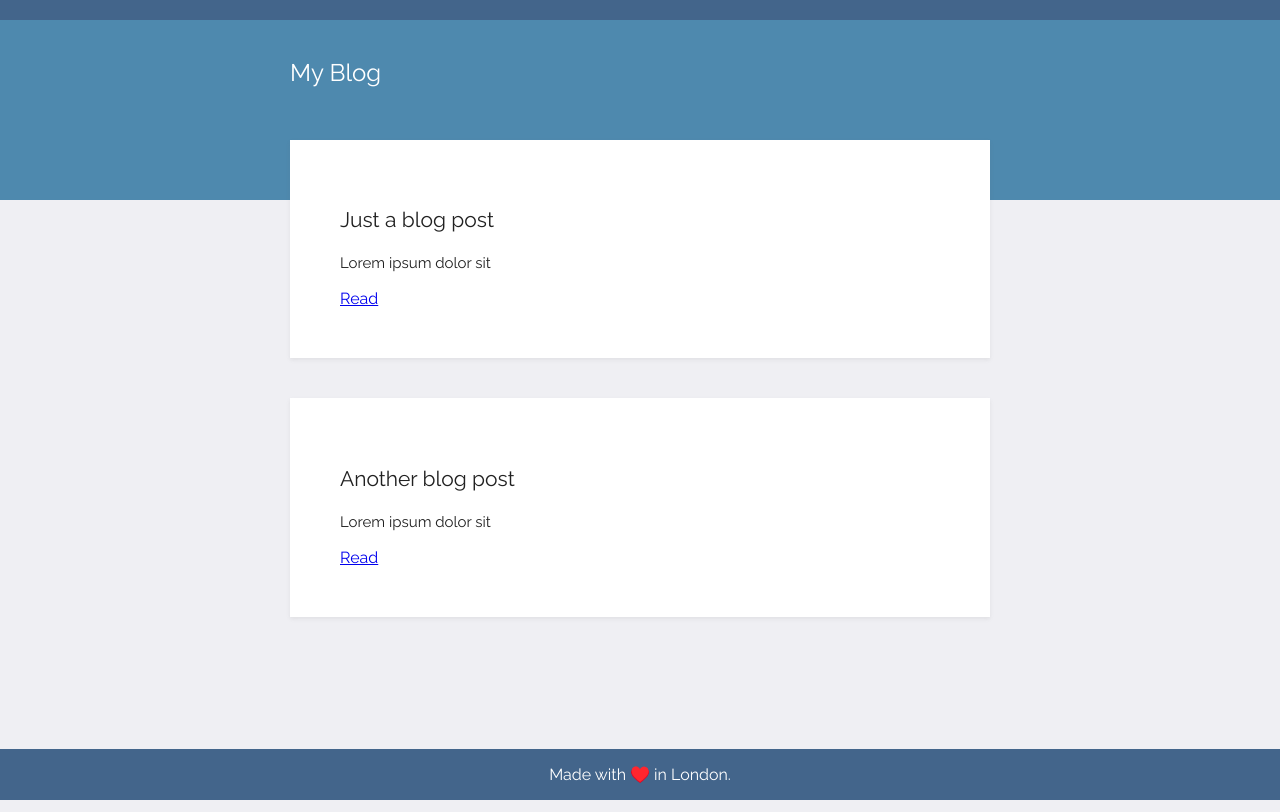
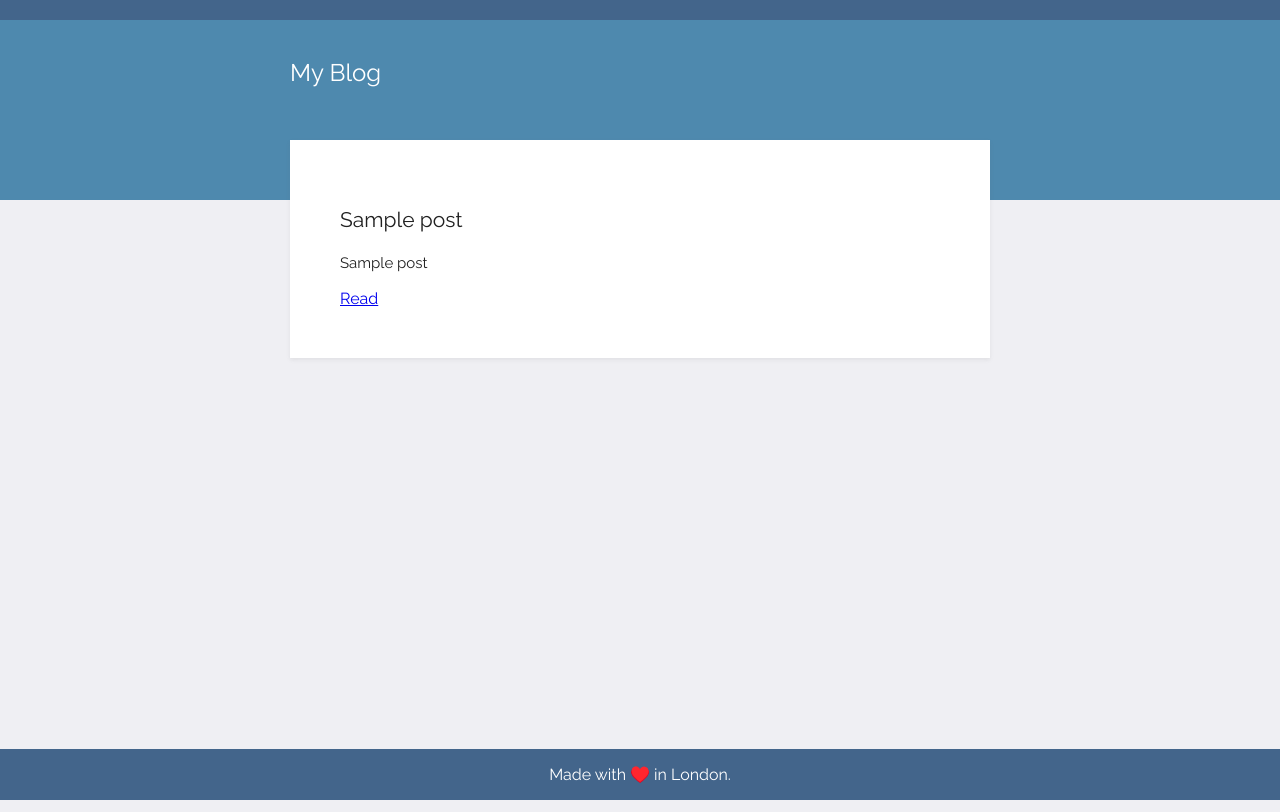
Before and after one commit to sajg1/capstone_project_blog, a Flask app: template templates/index.html in a window 1280 px wide. Run offline with Flask 2, Linux system fonts and the light colour scheme; the template is opened without the code that fills it: most values are stand-ins (such as "Sample title", 1, 10 or a date in 2020).

Commit message:
added some jinja in order to loop through the blog api and show the title and subtitle on the home page with a 'Read' link. When the read link is pressed, the user is taken to the full blog post.

```diff
--- a/main.py
+++ b/main.py
@@ -1,11 +1,21 @@
 from flask import Flask, render_template
+import requests
 
 
 app = Flask(__name__)
 
 @app.route('/')
 def home():
-    return render_template("index.html")
+    response = requests.get('https://api.npoint.io/89579a9c020f1d21c96e')
+    blog_posts = response.json()
+    return render_template("index.html", posts=blog_posts)
+
+@app.route("/blog/<id>/<title>/<subtitle>/<body>")
+def get_blog(id, title, subtitle, body):
+    print(type(title))
+    print(title)
+    return render_template("post.html", post_title=title, post_sub=subtitle, post_bod=body)
+
 
 if __name__ == "__main__":
     app.run(debug=True)
--- a/templates/index.html
+++ b/templates/index.html
@@ -12,18 +12,14 @@
         <div class="title"><h1>My Blog</h1></div>
     </div>
     <div class="content">
-        <div class="card">
-            <h2>Just a blog post</h2>
-            <p class="text">Lorem ipsum dolor sit </p>
-            <a href="#">Read</a>
-        </div>
-    </div>
-    <div class="content">
-        <div class="card">
-            <h2>Another blog post</h2>
-            <p class="text">Lorem ipsum dolor sit </p>
-            <a href="#">Read</a>
-        </div>
+        {% for post in posts %}
+            <div class="card">
+                <h2>{{ post['title'] }}</h2>
+                <p class="text">{{ post['subtitle'] }} </p>
+                <a href="{{ url_for('get_blog', id=post['id'], title=post['title'], subtitle=post['subtitle'],
+                 body=post['body']) }}">Read</a>
+            </div>
+        {% endfor %}
     </div>
 </div>
 </body>
--- a/templates/post.html
+++ b/templates/post.html
@@ -13,8 +13,9 @@
            </div>
         <div class="content">
             <div class="card">
-                <h2>Title</h2>
-                <p>Post Body</p>
+                <h2>{{ post_title }}</h2>
+                <h3>{{ post_sub }}</h3>
+                <p>{{ post_bod }}</p>
             </div>
 
     </div>
```
